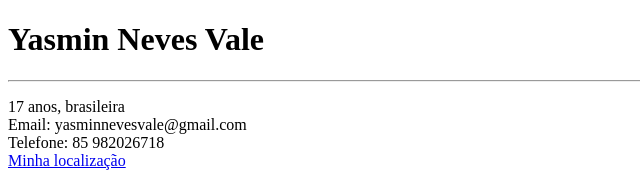
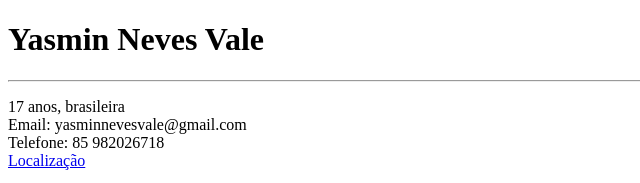
Before and after one commit to YasNeves/html-portfolio, a plain HTML site: page index.html in a window 1280 px wide. Shown: the top 183 px of the page, 0-640 px from the left. Drawn offline with Linux system fonts and the light colour scheme.

Commit message:
index.html

```diff
--- a/index.html
+++ b/index.html
@@ -13,7 +13,7 @@
         17 anos, brasileira <br />
         Email: yasminnevesvale@gmail.com <br />
         Telefone: 85 982026718 <br />
-        <a href="https://maps.app.goo.gl/HgHiFFrPBPfgzLZa6">Minha localização</a>
+        <a href="https://www.google.com/maps/@35.7040744,139.5577317,3a,75y,289.73h,75.29t/data=!3m6!1e1!3m4!1sgT28ssf0BB2LxZ63JNcL1w!2e0!7i13312!8i6656?hl=ja&entry=ttu">Localização</a>
         </p>
     <img src="./images/eu.jpg" height="200">
     <hr />
```
